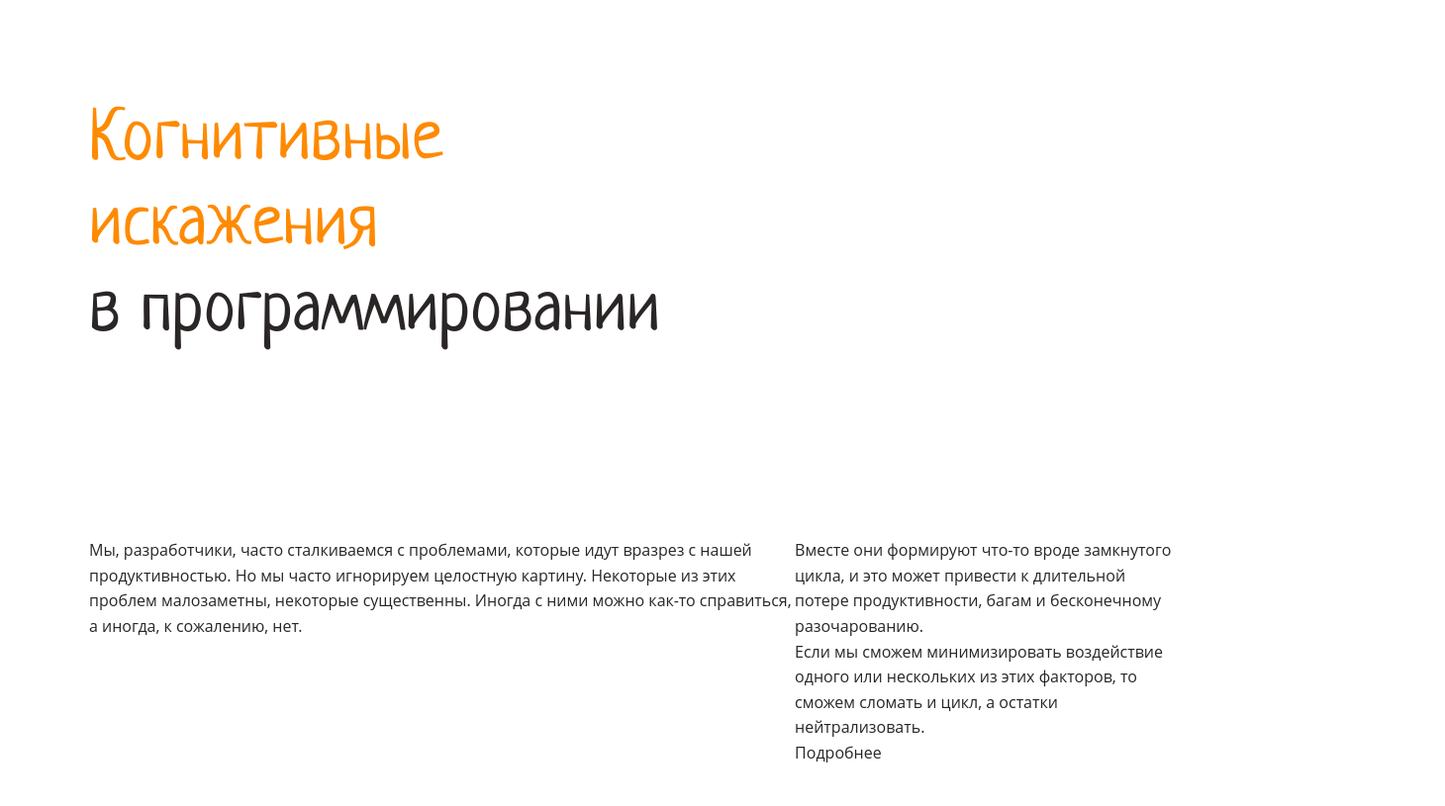
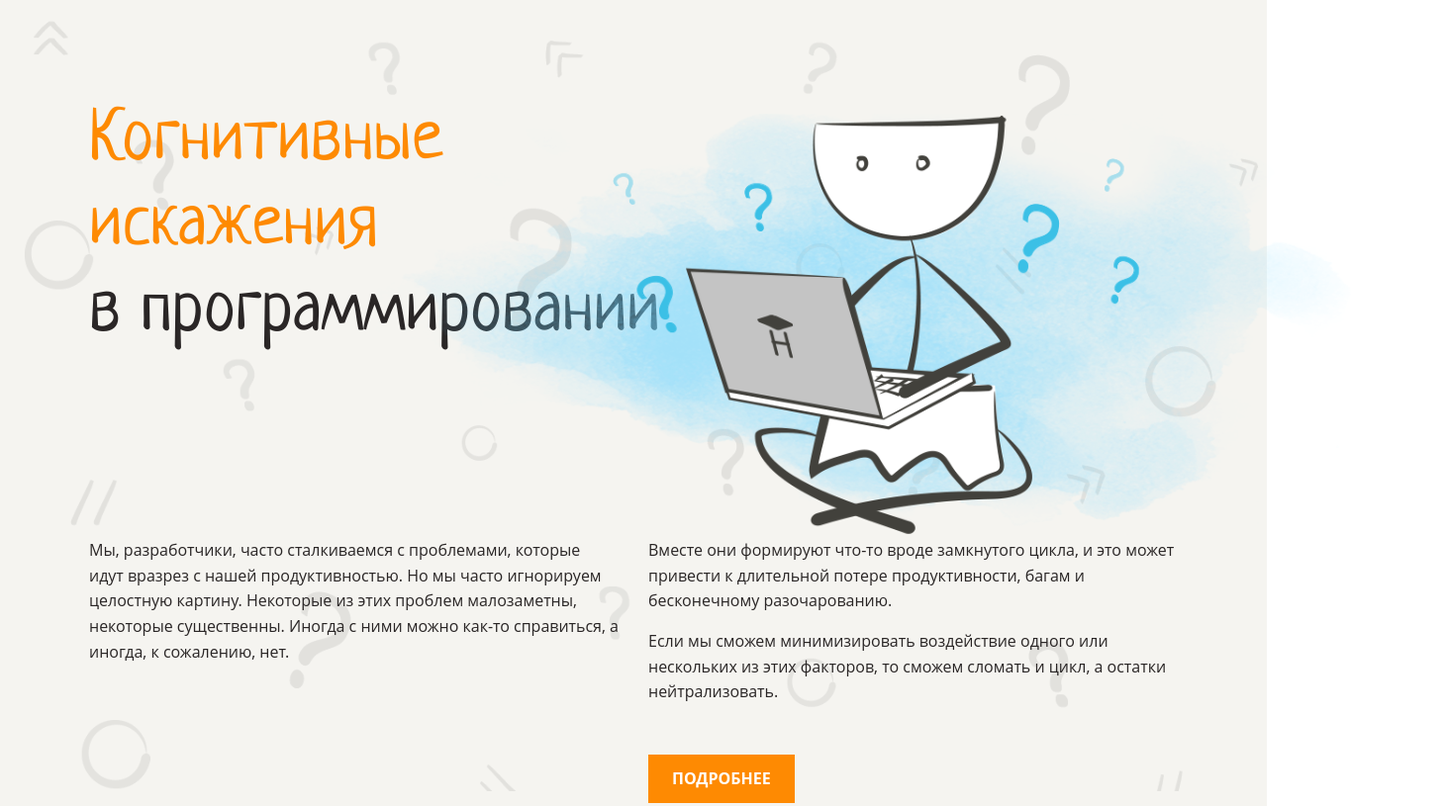
Before and after one commit to paalso/layout-designer-project-lvl1, a website: page src/index.html in a window 1280 px wide. Shown: the top 815 px of the page at 99% size, 1460 px wide, since content can reach past the window. Drawn offline with Linux system fonts and the light colour scheme.

Commit message:
Complete the first section (main header)

```diff
--- a/src/index.html
+++ b/src/index.html
@@ -11,23 +11,24 @@
 </head>
 
 <body>
-  <header>
-    <div class="container">
+  <header class="main-header bg-light">
+    <div class="container pos-relative">
+      <div class="header-img pos-absolute"></div>
       <h1 class="header-title">
         <span class="primary-color">Когнитивные<br> искажения</span><br>в программировании
       </h1>
-      <div class="column-container d-flex justify-between .split-columns-2">
+      <div class="d-flex justify-between columns-container-2">
         <div>
           <p>Мы, разработчики, часто сталкиваемся с проблемами, которые идут вразрез с нашей продуктивностью. Но
             мы часто игнорируем целостную картину. Некоторые из этих проблем малозаметны, некоторые существенны.
             Иногда с ними можно как-то справиться, а иногда, к сожалению, нет.</p>
         </div>
         <div>
-          <p>Вместе они формируют что-то вроде замкнутого цикла, и это может привести к длительной потере
+          <p class="mb-15">Вместе они формируют что-то вроде замкнутого цикла, и это может привести к длительной потере
             продуктивности, багам и бесконечному разочарованию.</p>
           <p>Если мы сможем минимизировать воздействие одного или нескольких из этих факторов, то сможем сломать и
             цикл, а остатки нейтрализовать.</p>
-          <a href="#">Подробнее</a>
+          <a class="btn btn-details" href="#">Подробнее</a>
         </div>
 
       </div>
--- /dev/null
+++ b/src/styles/atoms/button.css
@@ -0,0 +1,17 @@
+@import "../base/default.css";
+/* --------------------------------------- */
+
+.btn {
+  display: block;
+  width: fit-content;
+  padding: 12px 24px;
+  font-weight: bold;
+  text-transform: uppercase;
+  background-color: var(--primary);
+  color: var(--white);
+}
+
+.btn:hover {
+  background-color: var(--dark-orange);
+  cursor: pointer;
+}
--- a/src/styles/atomic.css
+++ b/src/styles/base/atomic.css
@@ -10,9 +10,23 @@
   justify-content: space-between;
 }
 
-.split-columns-2>* {
+.pos-relative {
+  position: relative;
+}
+
+.pos-absolute {
+  position: absolute;
+}
+
+.columns-container-2>* {
   width: calc(50% - 15px);
 }
+
+.mb-15 {
+  margin-bottom: 15px;
+}
+
+/* --- Colors ----------------------------- */
 
 .black-color {
   color: var(--black);
--- a/src/styles/default.css
+++ b/src/styles/base/default.css
@@ -8,7 +8,7 @@
 @font-face {
     font-weight: normal;
     font-family: 'Neucha';
-    src: url('../fonts/Neucha-Regular.ttf');
+    src: url('../../fonts/Neucha-Regular.ttf');
 }
 
 body {
--- a/src/styles/style.css
+++ b/src/styles/style.css
@@ -1,8 +1,35 @@
 /** CSS STYLE **/
 
-@import "default.css";
-@import "colors.css";
-@import "atomic.css";
+@import "base/default.css";
+@import "base/colors.css";
+@import "base/atomic.css";
+@import "atoms/button.css";
+/* ----------------------------------------- */
+
 .header-title {
     margin-bottom: 185px;
+    z-index: 1;
 }
+
+.btn-details {
+    margin-top: 50px;
+}
+
+.main-header::before {
+    content: "";
+    position: absolute;
+    width: 100%;
+    height: 100%;
+    background: url("../img/background.png") no-repeat;
+    background-size: cover;
+    opacity: 0.1;
+}
+
+.header-img {
+    top: 55px;
+    right: -270px;
+    width: 1080px;
+    height: 525px;
+    background: url("../img/main.png") no-repeat;
+    background-size: cover;
+}
```
Also changed, not shown: src/styles/base/colors.css (renamed from src/styles/colors.css), 1 other file.
